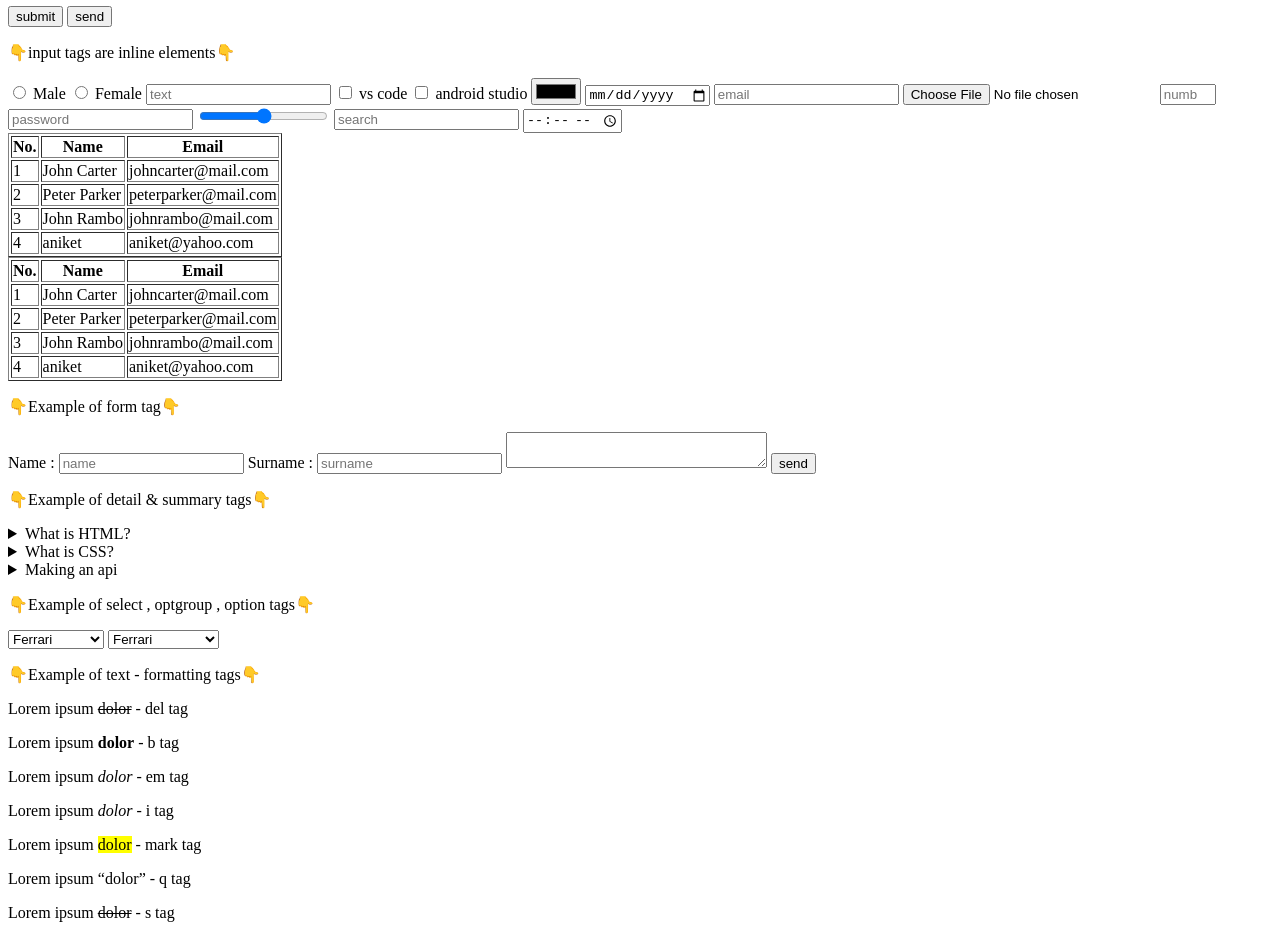
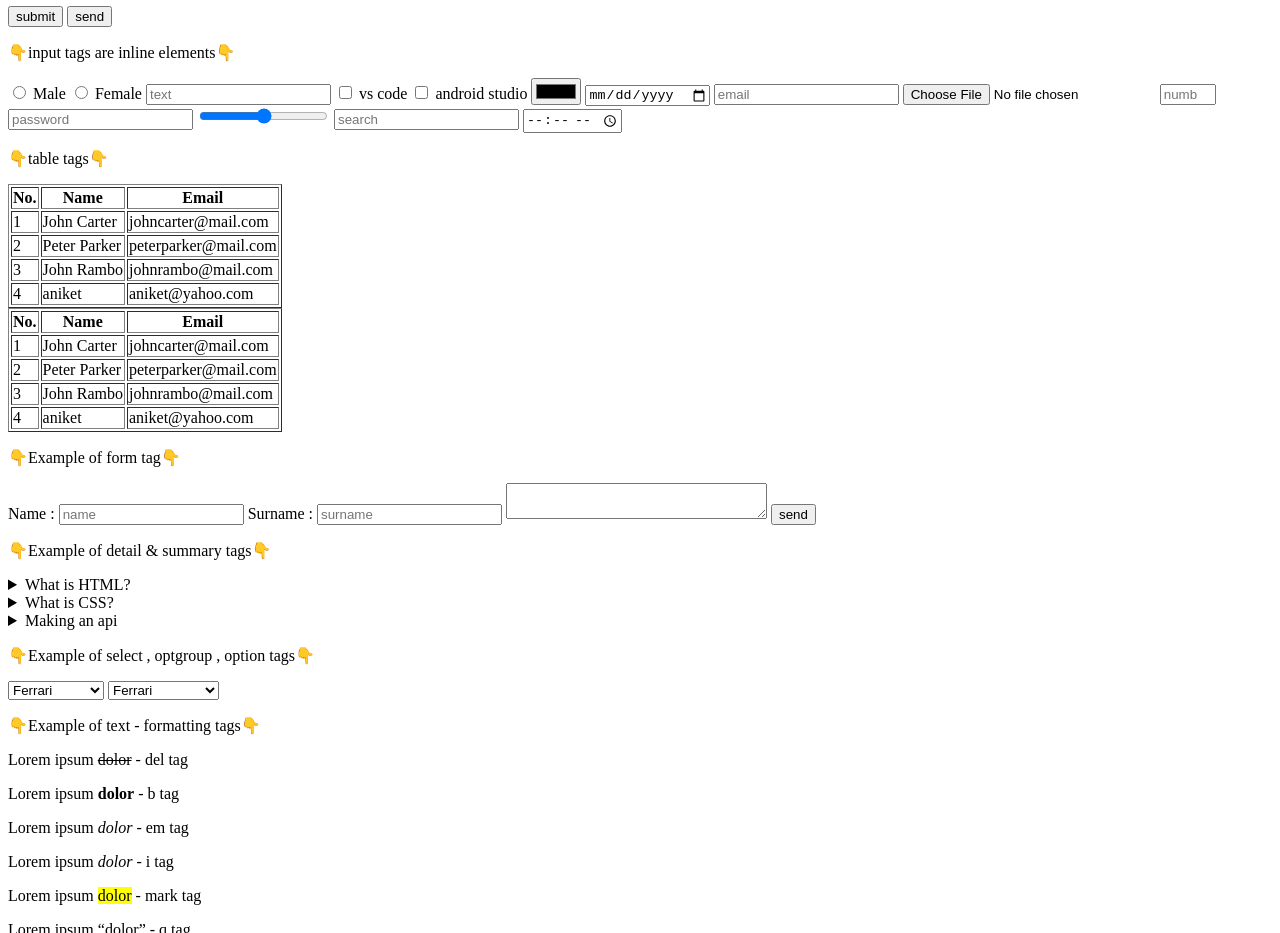
Before and after one commit to Om-jannu/dbit_community_learning_2023, a plain HTML site: page html_clib.html in a window 1280 px wide. Shown: the part 1740-2673 px from the top of the page. Drawn offline with Linux system fonts and the light colour scheme.

Commit message:
Update html_clib.html

```diff
--- a/html_clib.html
+++ b/html_clib.html
@@ -109,7 +109,9 @@
         <input type="time" name="time">
     </div>
 
-    <table border="1">
+    <div>
+        <p>👇table tags👇</p>
+        <table border="1">
         <thead>
             <tr>
                 <th>No.</th>
@@ -170,6 +172,8 @@
             <td>aniket@yahoo.com</td>
         </tr>
     </table>
+    </div>
+
 
     <form action="url" method="http method">
         <p>👇Example of form tag👇</p>
```
